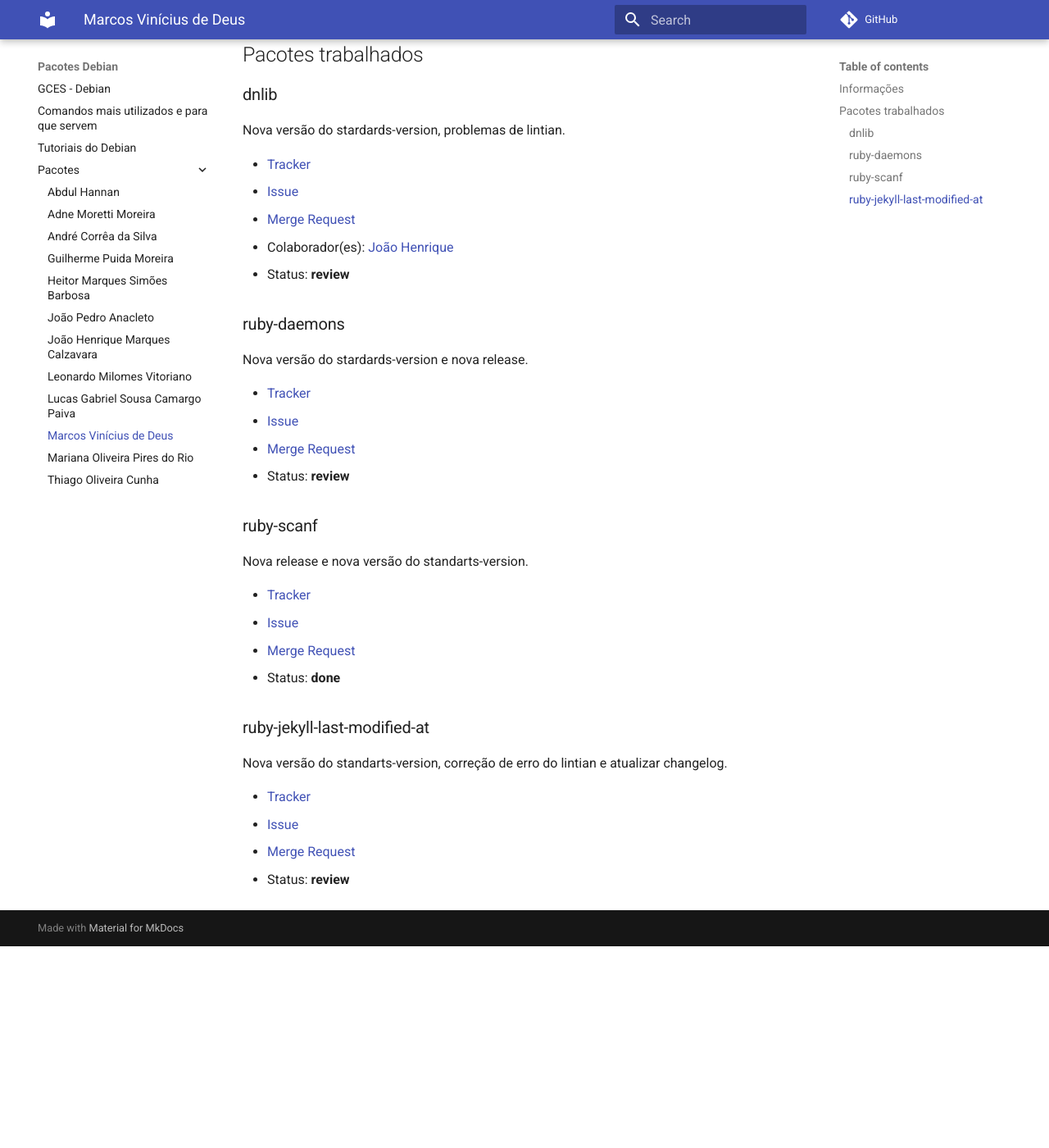
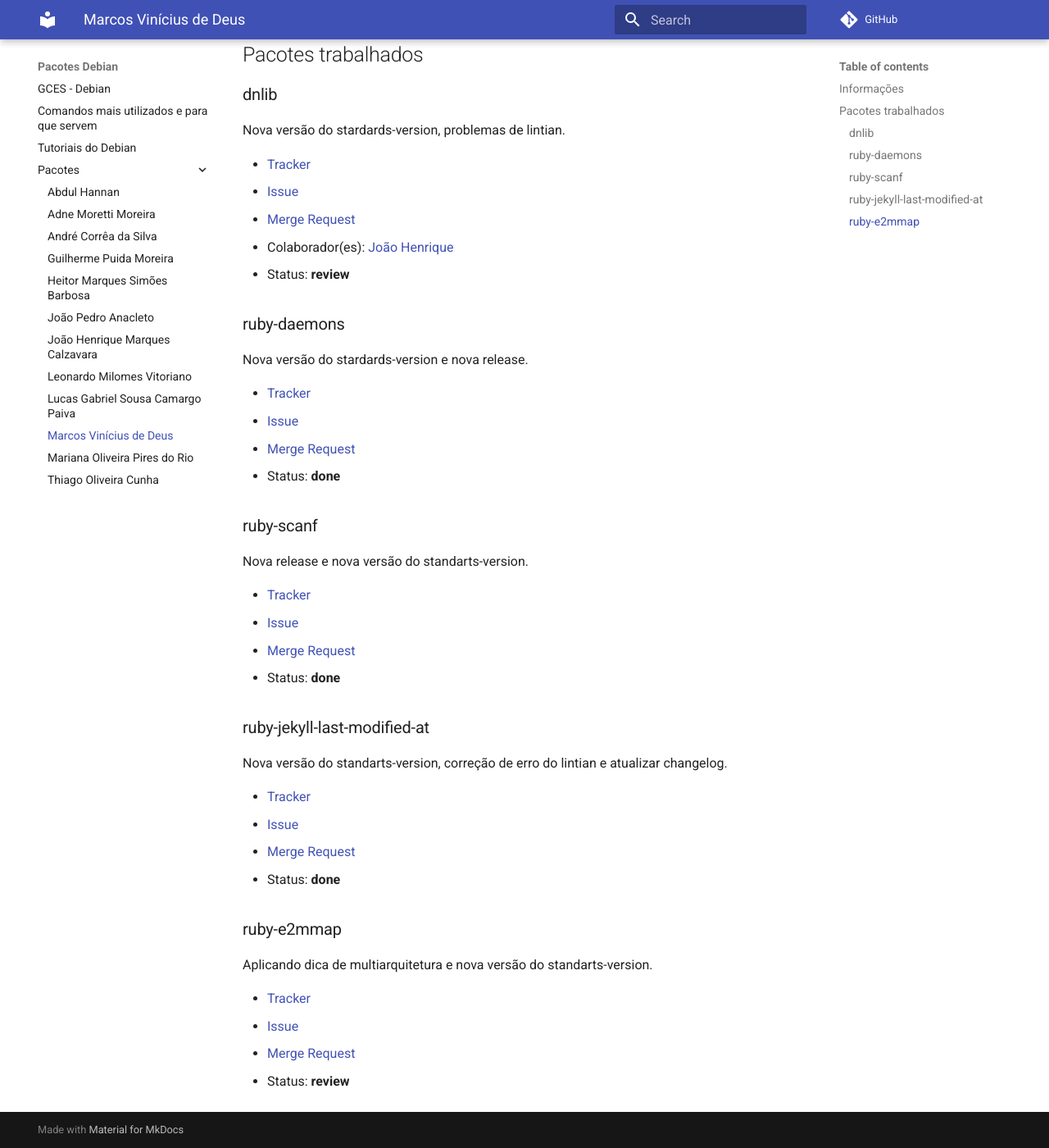
Before and after one commit to FGA-GCES/Debian_Pacotes, an MkDocs documentation site: the page built from docs/pacotes/marcos-vinicius-de-deus.md, in a window 1280 px wide and 1400 px high, scrolled down 247 px. Shown: the whole window at 82% size. Built offline with MkDocs 1.6.1 and Material for MkDocs 9.7.7, drawn with Linux system fonts in a browser that asks for light colours; comment, search, counter and statistics services are not loaded; before the commit the page ends 1401 px from its top, so only the background shows below that.

Commit message:
pacote e2mmap

```diff
--- a/docs/pacotes/marcos-vinicius-de-deus.md
+++ b/docs/pacotes/marcos-vinicius-de-deus.md
@@ -25,7 +25,7 @@
 - [Tracker](https://tracker.debian.org/pkg/ruby-daemons)
 - [Issue](https://salsa.debian.org/debian-brasilia-team/docs/-/issues/101)
 - [Merge Request](https://salsa.debian.org/ruby-team/ruby-daemons/-/merge_requests/1)
-- Status: **review**
+- Status: **done**
 
 ### ruby-scanf
 
@@ -43,4 +43,13 @@
 - [Tracker](https://tracker.debian.org/pkg/ruby-jekyll-last-modified-at)
 - [Issue](https://salsa.debian.org/debian-brasilia-team/docs/-/issues/113)
 - [Merge Request](https://salsa.debian.org/ruby-team/ruby-jekyll-last-modified-at/-/merge_requests/1)
+- Status: **done**
+
+### ruby-e2mmap
+
+Aplicando dica de multiarquitetura e nova versão do standarts-version.
+
+- [Tracker](https://tracker.debian.org/pkg/ruby-e2mmap)
+- [Issue](https://salsa.debian.org/debian-brasilia-team/docs/-/issues/130)
+- [Merge Request](https://salsa.debian.org/ruby-team/ruby-e2mmap/-/merge_requests/2)
 - Status: **review**
```
